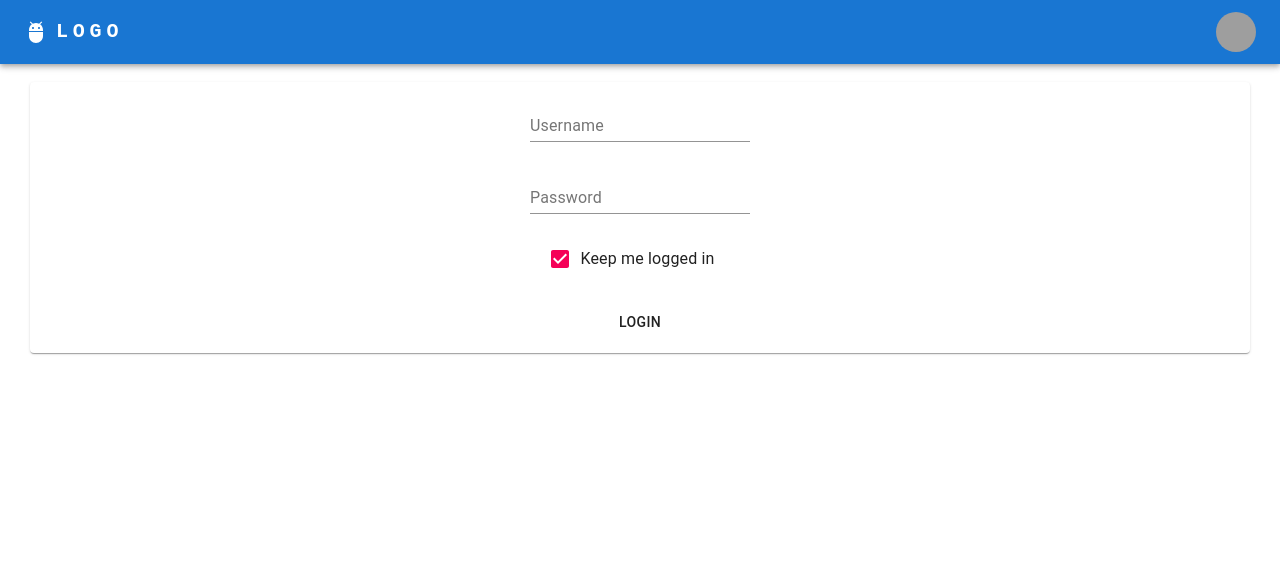
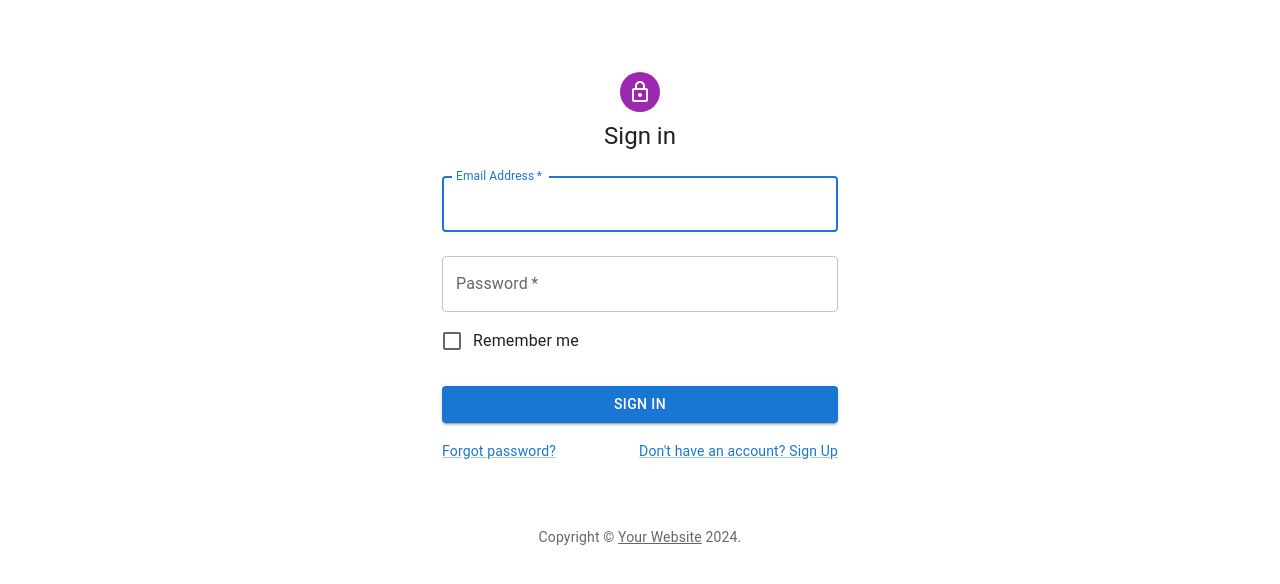
Before and after one commit to gilsonsantiago/daw2-frontend, a React (Create React App) app: page / in a window 1280 px wide. Shown: the top 584 px of the page. Built offline with nearby package versions, Linux system fonts and the light colour scheme; grey boxes are pictures that could not be loaded.

Commit message:
Refatoração do Barra de Navegaçao e Login

```diff
--- a/src/Components/PainelNavegacao/index.js
+++ b/src/Components/PainelNavegacao/index.js
@@ -2,165 +2,33 @@
 import AppBar from '@mui/material/AppBar';
 import Box from '@mui/material/Box';
 import Toolbar from '@mui/material/Toolbar';
+import Typography from '@mui/material/Typography';
+import Button from '@mui/material/Button';
 import IconButton from '@mui/material/IconButton';
-import Typography from '@mui/material/Typography';
-import Menu from '@mui/material/Menu';
 import MenuIcon from '@mui/icons-material/Menu';
-import Container from '@mui/material/Container';
-import Avatar from '@mui/material/Avatar';
-import Button from '@mui/material/Button';
-import Tooltip from '@mui/material/Tooltip';
-import MenuItem from '@mui/material/MenuItem';
-import AdbIcon from '@mui/icons-material/Adb';
-
-const pages = [];
-const settings = ['Sair'];
-
 
 function PainelNavegacao() {
-
-  const [anchorElNav, setAnchorElNav] = React.useState(null);
-  const [anchorElUser, setAnchorElUser] = React.useState(null);
-
-  const handleOpenNavMenu = (event) => {
-    setAnchorElNav(event.currentTarget);
-  };
-  const handleOpenUserMenu = (event) => {
-    setAnchorElUser(event.currentTarget);
-  };
-
-  const handleCloseNavMenu = () => {
-    setAnchorElNav(null);
-  };
-
-  const handleCloseUserMenu = () => {
-    setAnchorElUser(null);
-  };
-
   return (
-    <AppBar position="static">
-      <Container maxWidth="xl">
-        <Toolbar disableGutters>
-          <AdbIcon sx={{ display: { xs: 'none', md: 'flex' }, mr: 1 }} />
-          <Typography
-            variant="h6"
-            noWrap
-            component="a"
-            href="#app-bar-with-responsive-menu"
-            sx={{
-              mr: 2,
-              display: { xs: 'none', md: 'flex' },
-              fontFamily: 'monospace',
-              fontWeight: 700,
-              letterSpacing: '.3rem',
-              color: 'inherit',
-              textDecoration: 'none',
-            }}
+    <Box sx={{ flexGrow: 1 }}>
+      <AppBar position="static">
+        <Toolbar>
+          <IconButton
+            size="large"
+            edge="start"
+            color="inherit"
+            aria-label="menu"
+            sx={{ mr: 2 }}
           >
-            LOGO
+            <MenuIcon />
+          </IconButton>
+          <Typography variant="h6" component="div" sx={{ flexGrow: 1 }}>
+            News
           </Typography>
-
-          <Box sx={{ flexGrow: 1, display: { xs: 'flex', md: 'none' } }}>
-            <IconButton
-              size="large"
-              aria-label="account of current user"
-              aria-controls="menu-appbar"
-              aria-haspopup="true"
-              onClick={handleOpenNavMenu}
-              color="inherit"
-            >
-            <MenuIcon />
-            </IconButton>
-            <Menu
-              id="menu-appbar"
-              anchorEl={anchorElNav}
-              anchorOrigin={{
-                vertical: 'bottom',
-                horizontal: 'left',
-              }}
-              keepMounted
-              transformOrigin={{
-                vertical: 'top',
-                horizontal: 'left',
-              }}
-              open={Boolean(anchorElNav)}
-              onClose={handleCloseNavMenu}
-              sx={{
-                display: { xs: 'block', md: 'none' },
-              }}
-            >
-              {pages.map((page) => (
-                <MenuItem key={page} onClick={handleCloseNavMenu}>
-                  <Typography textAlign="center">{page}</Typography>
-                </MenuItem>
-              ))}
-            </Menu>
-          </Box>
-          <AdbIcon sx={{ display: { xs: 'flex', md: 'none' }, mr: 1 }} />
-          <Typography
-            variant="h5"
-            noWrap
-            component="a"
-            href="#app-bar-with-responsive-menu"
-            sx={{
-              mr: 2,
-              display: { xs: 'flex', md: 'none' },
-              flexGrow: 1,
-              fontFamily: 'monospace',
-              fontWeight: 700,
-              letterSpacing: '.3rem',
-              color: 'inherit',
-              textDecoration: 'none',
-            }}
-          >
-            LOGO
-          </Typography>
-          <Box sx={{ flexGrow: 1, display: { xs: 'none', md: 'flex' } }}>
-            {pages.map((page) => (
-              <Button
-                key={page}
-                onClick={handleCloseNavMenu}
-                sx={{ my: 2, color: 'white', display: 'block' }}
-              >
-                {page}
-              </Button>
-            ))}
-          </Box>
-
-          <Box sx={{ flexGrow: 0 }}>
-            <Tooltip title="Open settings">
-              <IconButton onClick={handleOpenUserMenu} sx={{ p: 0 }}>
-                <Avatar alt="Remy Sharp" src="/static/images/avatar/2.jpg" />
-              </IconButton>
-            </Tooltip>
-            <Menu
-              sx={{ mt: '45px' }}
-              id="menu-appbar"
-              anchorEl={anchorElUser}
-              anchorOrigin={{
-                vertical: 'top',
-                horizontal: 'right',
-              }}
-              keepMounted
-              transformOrigin={{
-                vertical: 'top',
-                horizontal: 'right',
-              }}
-              open={Boolean(anchorElUser)}
-              onClose={handleCloseUserMenu}
-            >
-              {settings.map((setting) => (
-                <MenuItem key={setting} onClick={handleCloseUserMenu}>
-                  <Typography textAlign="center">{setting}</Typography>
-                </MenuItem>
-              ))}
-            </Menu>
-          </Box>
+          <Button color="inherit">Login</Button>
         </Toolbar>
-      </Container>
-    </AppBar>
-  )
-
+      </AppBar>
+    </Box>
+  );
 }
 
 export default PainelNavegacao;
--- a/src/pages/PaginaCadastro/index.js
+++ b/src/pages/PaginaCadastro/index.js
@@ -9,6 +9,7 @@
         <>
 
            <PainelNavegacao />
+
            <div>
 
              <h1 align="center"> Formulario de Cadastro de Tarefa </h1>
--- a/src/pages/PaginaLogin/index.js
+++ b/src/pages/PaginaLogin/index.js
@@ -1,79 +1,112 @@
-import React from "react";
-import PainelNavegacao from "../../Components/PainelNavegacao";
-import {
-    Checkbox,
-    Grid,
-    TextField,
-    FormControlLabel,
-    Paper,
-    Button
-  } from '@material-ui/core';
+import * as React from 'react';
+import Avatar from '@mui/material/Avatar';
+import Button from '@mui/material/Button';
+import CssBaseline from '@mui/material/CssBaseline';
+import TextField from '@mui/material/TextField';
+import FormControlLabel from '@mui/material/FormControlLabel';
+import Checkbox from '@mui/material/Checkbox';
+import Link from '@mui/material/Link';
+import Grid from '@mui/material/Grid';
+import Box from '@mui/material/Box';
+import LockOutlinedIcon from '@mui/icons-material/LockOutlined';
+import Typography from '@mui/material/Typography';
+import Container from '@mui/material/Container';
+import { createTheme, ThemeProvider } from '@mui/material/styles';
 
-
-function PaginaLogin(){
-
-    const [checked, setChecked] = React.useState(true);
-
-    const handleChange = (event) => {
-        setChecked(event.target.checked);
+function Copyright(props) {
+  return (
+    <Typography variant="body2" color="text.secondary" align="center" {...props}>
+      {'Copyright © '}
+      <Link color="inherit" href="https://mui.com/">
+        Your Website
+      </Link>{' '}
+      {new Date().getFullYear()}
+      {'.'}
+    </Typography>
+  );
 }
 
-    return(
+// TODO remove, this demo shouldn't need to reset the theme.
 
-       <>
-         <PainelNavegacao />
+const defaultTheme = createTheme();
 
-            <div style={{ padding: 30 }}>
+export default function SignIn() {
+  const handleSubmit = (event) => {
+    event.preventDefault();
+    const data = new FormData(event.currentTarget);
+    console.log({
+      email: data.get('email'),
+      password: data.get('password'),
+    });
+  };
 
-               <Paper>
-
-                  <Grid
-                    container
-                    spacing={3}
-                    direction={'column'}
-                    justify={'center'}
-                    alignItems={'center'}
+  return (
+    <ThemeProvider theme={defaultTheme}>
+      <Container component="main" maxWidth="xs">
+        <CssBaseline />
+        <Box
+          sx={{
+            marginTop: 8,
+            display: 'flex',
+            flexDirection: 'column',
+            alignItems: 'center',
+          }}
         >
-                    <Grid item xs={12}>
-                     <TextField label="Username"></TextField>
+          <Avatar sx={{ m: 1, bgcolor: 'secondary.main' }}>
+            <LockOutlinedIcon />
+          </Avatar>
+          <Typography component="h1" variant="h5">
+            Sign in
+          </Typography>
+          <Box component="form" onSubmit={handleSubmit} noValidate sx={{ mt: 1 }}>
+            <TextField
+              margin="normal"
+              required
+              fullWidth
+              id="email"
+              label="Email Address"
+              name="email"
+              autoComplete="email"
+              autoFocus
+            />
+            <TextField
+              margin="normal"
+              required
+              fullWidth
+              name="password"
+              label="Password"
+              type="password"
+              id="password"
+              autoComplete="current-password"
+            />
+            <FormControlLabel
+              control={<Checkbox value="remember" color="primary" />}
+              label="Remember me"
+            />
+            <Button
+              type="submit"
+              fullWidth
+              variant="contained"
+              sx={{ mt: 3, mb: 2 }}
+            >
+              Sign In
+            </Button>
+            <Grid container>
+              <Grid item xs>
+                <Link href="#" variant="body2">
+                  Forgot password?
+                </Link>
               </Grid>
-
-                    <Grid item xs={12}>
-                     <TextField label="Password" type={'password'}></TextField>
+              <Grid item>
+                <Link href="#" variant="body2">
+                  {"Don't have an account? Sign Up"}
+                </Link>
               </Grid>
-
-                    <Grid item xs={12}>
-
-                        <FormControlLabel
-                            control={
-                                <Checkbox
-                                    checked={checked}
-                                    onChange={handleChange}
-                                    label={'Keep me logged in'}
-                                    inputProps={{ 'aria-label': 'primary checkbox' }}
-                                />
+            </Grid>
+          </Box>
+        </Box>
+        <Copyright sx={{ mt: 8, mb: 4 }} />
+      </Container>
+    </ThemeProvider>
+  );
 }
-                            label="Keep me logged in"
-                          />
-
-                    </Grid>
-
-                    <Grid item xs={12}>
-
-                        <Button fullWidth> Login </Button>
-
-                    </Grid>
-
-                 </Grid>
-
-            </Paper>
-
-        </div>
-
-        </>
-
-    );
-
-}
-
-export default PaginaLogin;
```
Also changed, not shown: src/App.js (deleted, +0 -23 lines). Lines whose indentation alone changed are shown as unchanged.
